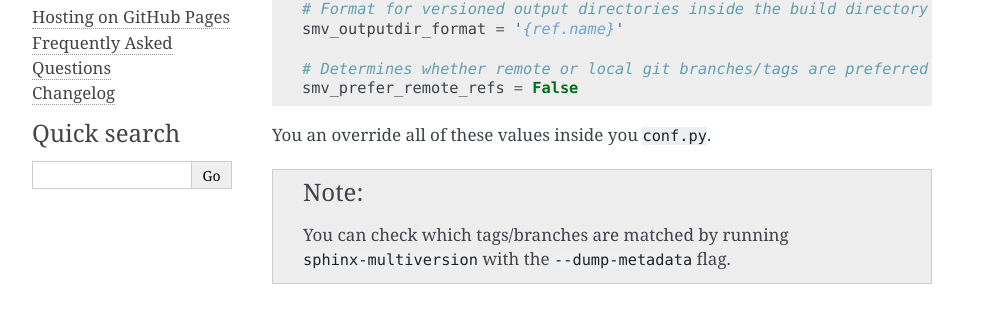
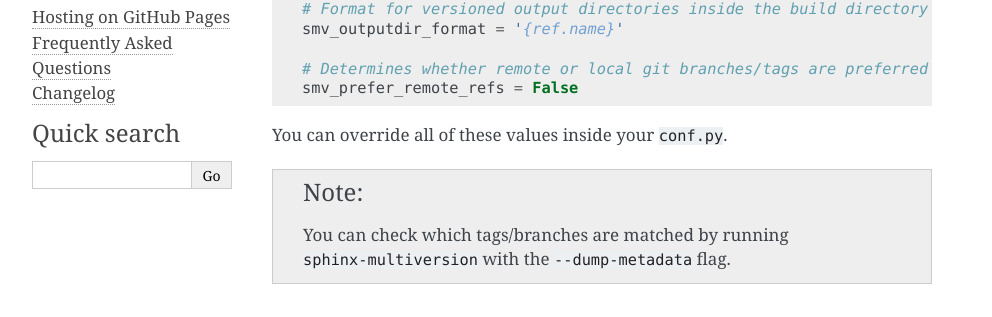
Before and after one commit to sphinx-contrib/multiversion, a Sphinx documentation site: the page built from docs/configuration.rst, in a window 1280 px wide. Shown: the part 482-799 px from the top of the page, without its empty margins (148-1140 px from the left). Built offline with Sphinx 7.4.7, drawn with Linux system fonts in a browser that asks for light colours.

Commit message:
docs/configuration: Fix minor text typo

```diff
--- a/docs/configuration.rst
+++ b/docs/configuration.rst
@@ -29,7 +29,7 @@ This is what the default configuration looks like:
     # Determines whether remote or local git branches/tags are preferred if their output dirs conflict
     smv_prefer_remote_refs = False
 
-You an override all of these values inside you :file:`conf.py`.
+You can override all of these values inside your :file:`conf.py`.
 
 .. note::
 
```
